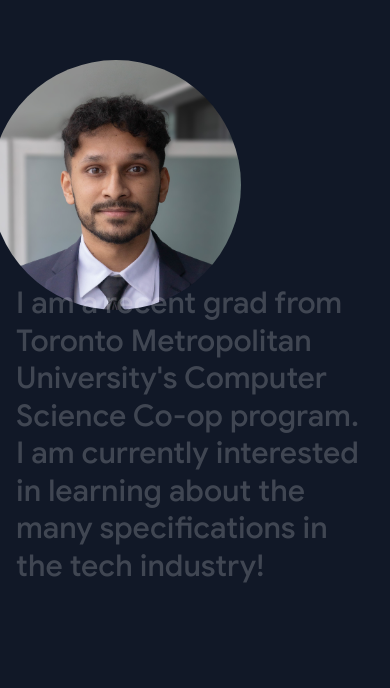
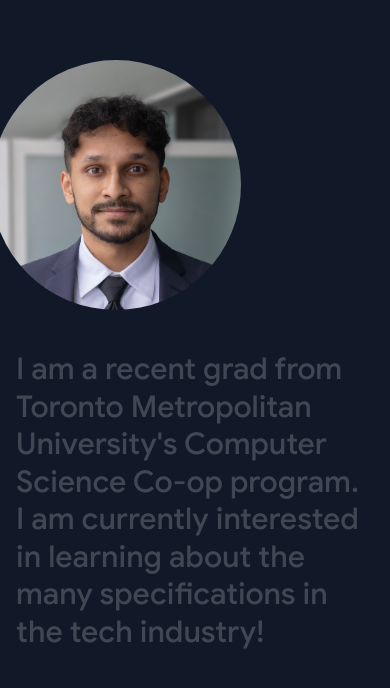
Before and after one commit to majuth/portfolio-site-2.0, a React (Create React App) app: page / in a window 390 px wide. Shown: the part 1015-1703 px from the top of the page. Built offline with nearby package versions, Linux system fonts and the light colour scheme.

Commit message:
Added headshot pinning

```diff
--- a/src/components/description/description.js
+++ b/src/components/description/description.js
@@ -5,6 +5,7 @@
 function Description() {
     const descrpRef = React.useRef(null);
     const targetSection = React.useRef(null);
+    const headShotRef = React.useRef(null);
 
     const [change, setChange] = useState(false);
 
@@ -46,6 +47,18 @@
         return ScrollTriggerInstance;
     }
 
+    function initHeadshotAnimation(headShotRef, targetSection){
+        const ScrollTriggerInstance = ScrollTrigger.create({
+            trigger: descrpRef.current,
+            start: "top center",
+            end: "center 60%",
+            pin: headShotRef.current,
+            anticipatePin: 0
+        });
+
+        return ScrollTriggerInstance;
+    }
+
     useEffect(() =>{
         const descrpScrollTriggerInstance = initDescrpAnimation(
             descrpRef,
@@ -55,23 +68,36 @@
         return descrpScrollTriggerInstance.kill;
     }, [descrpRef, targetSection]);
 
+    useEffect(() =>{
+        const headShotScrollTriggerInstance = initHeadshotAnimation(
+            headShotRef,
+            targetSection
+        );
+
+        return headShotScrollTriggerInstance.kill;
+    }, [headShotRef, targetSection]);
+
     function renderDescription() {
         return <h1 ref={descrpRef} className="font-medium text-3xl sm:text-4xl md:text-6xl">
             <span
                 className={`descrp-1 leading-tight`}
             >
-            I am a recent grad from Toronto Metropolitan University's Computer Science Co-op program.{" "}
+                I am a recent grad from Toronto Metropolitan University's Computer Science Co-op program.{" "}
             </span>
             <span
                 className={`descrp-2 leading-tight`}
             >
-             I am currently interested in learning about the many specifications in the tech industry!
+                I am currently interested in learning about the many specifications in the tech industry!
             </span>
         </h1>
     }
 
+    function renderHeadshot(){
+        return <img src={headShot} className="headshot rounded-full md:w-3/4 w-full scale-125 sm:scale-100 flex" ref={headShotRef} style={{maxHeight: "200px", maxWidth: "200px"}} alt={"Majuth Kira Headshot"} width={100} height={100} />
+    }
+
     return <section className="tall:pt-20 tall:pb-16 pt-40 pb-24 w-full relative select-none section-container inline-grid grid-cols-5" ref={targetSection}>
-        <section className="col-span-5 md:col-span-1"><img src={headShot} className="rounded-full md:w-3/4 w-full scale-125 sm:scale-100 flex" style={{maxHeight: "200px", maxWidth: "200px"}} alt={"Majuth Kira Headshot"} width={100} height={100} /></section>
+        <section className="col-span-5 md:col-span-1">{renderHeadshot()}</section>
         <section className="col-span-5 md:col-span-4">{renderDescription()}</section>
     </section>;
 }
```
